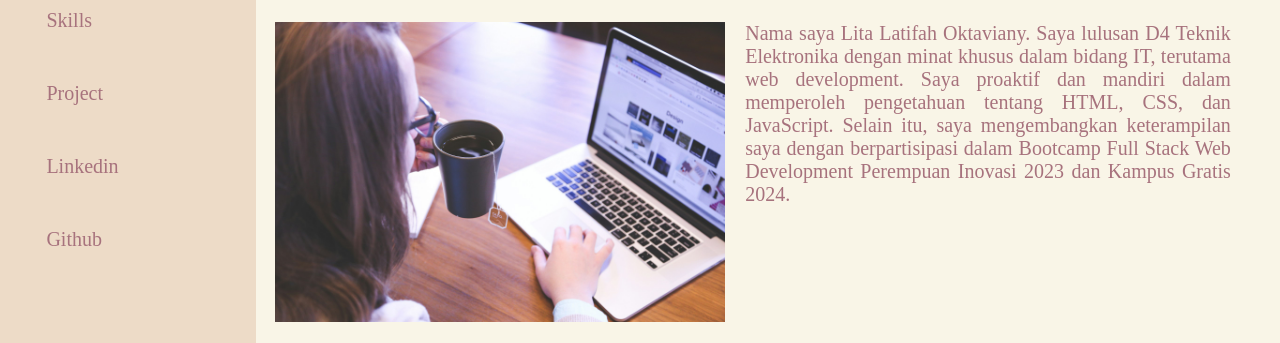
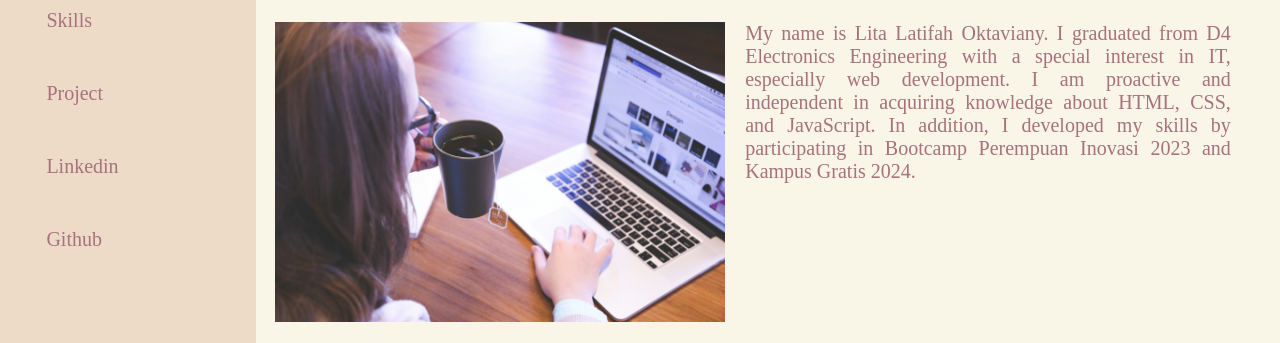
Before and after one commit to llatifah99/responsive-grid, a plain HTML site: page index.html in a window 1280 px wide. Shown: the part 210-553 px from the top of the page. Drawn offline with Linux system fonts and the light colour scheme.

Commit message:
Update index.html

```diff
--- a/index.html
+++ b/index.html
@@ -29,13 +29,7 @@
           <div id="about-me-container">
             <img src="./assets/woman-laptop.jpg" alt="" />
             <p>
-              Nama saya Lita Latifah Oktaviany. Saya lulusan D4 Teknik
-              Elektronika dengan minat khusus dalam bidang IT, terutama web
-              development. Saya proaktif dan mandiri dalam memperoleh
-              pengetahuan tentang HTML, CSS, dan JavaScript. Selain itu, saya
-              mengembangkan keterampilan saya dengan berpartisipasi dalam
-              Bootcamp Full Stack Web Development Perempuan Inovasi 2023 dan
-              Kampus Gratis 2024.
+              My name is Lita Latifah Oktaviany. I graduated from D4 Electronics Engineering with a special interest in IT, especially web development. I am proactive and independent in acquiring knowledge about HTML, CSS, and JavaScript. In addition, I developed my skills by participating in Bootcamp Perempuan Inovasi 2023 and Kampus Gratis 2024.
             </p>
           </div>
         </div>
```
